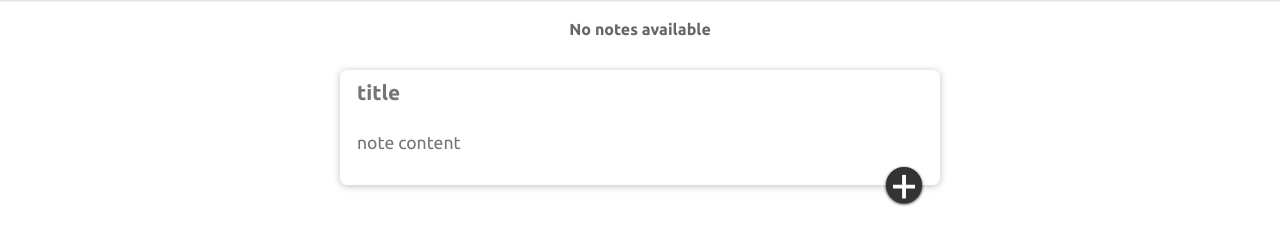
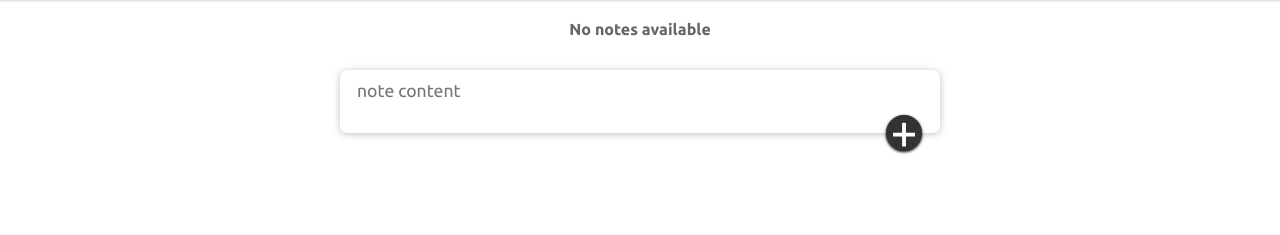
Before and after one commit to AndreiRacasan/keep_clone, a React (Create React App) app: page / in a window 1280 px wide. Shown: the part 320-555 px from the top of the page. Built offline with nearby package versions, Linux system fonts and the light colour scheme.

Commit message:
add expand func and finalise proj

```diff
--- a/src/comps/CreateArea.js
+++ b/src/comps/CreateArea.js
@@ -1,6 +1,8 @@
 import React, {useState} from 'react'
 
 function CreateArea({onAdd}) {
+
+  const [isExpanded, setExpanded] = useState(false);
 
   const [note, setNote] = useState({
     title: '',
@@ -17,6 +19,10 @@ function CreateArea({onAdd}) {
     })
   }
 
+  function handleExpanded() {
+    setExpanded(true);
+  }
+
   function submitButton(e) {
     onAdd(note);
     setNote({
@@ -29,15 +35,20 @@ function CreateArea({onAdd}) {
   return (
     <div>
       <form>
+        {isExpanded && (
           <input value={note.title}
           type="text"
           placeholder="title"
           name="title"
           onChange={handleChange}
+          rows={isExpanded ? 3 : 1}
           />
+        )}
+
         <p>
            <textarea
                value={note.content}
+               onClick={handleExpanded}
                name="content"
                placeholder="note content"
                onChange={handleChange}
```
Lines whose indentation alone changed are shown as unchanged.
